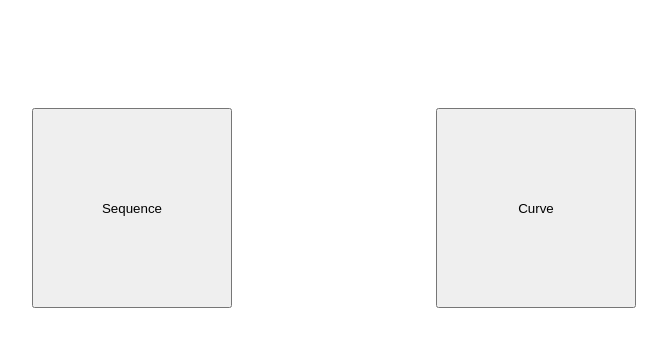
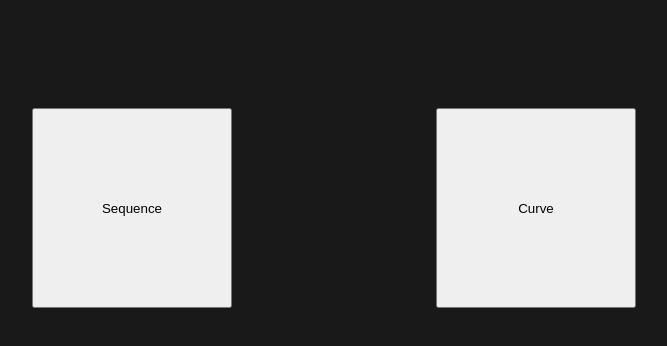
Before and after one commit to johste/johste.github.io, a plain HTML site: page index.html in a window 1280 px wide. Shown: the whole page, without its empty margins (76-743 px from the left). Drawn offline with Linux system fonts and the light colour scheme.

Commit message:
Add files via upload
changed background color

```diff
--- a/style.css
+++ b/style.css
@@ -1,5 +1,5 @@
 body{
-	color: #191919
+	background-color: #191919;
 
 }
 
```
